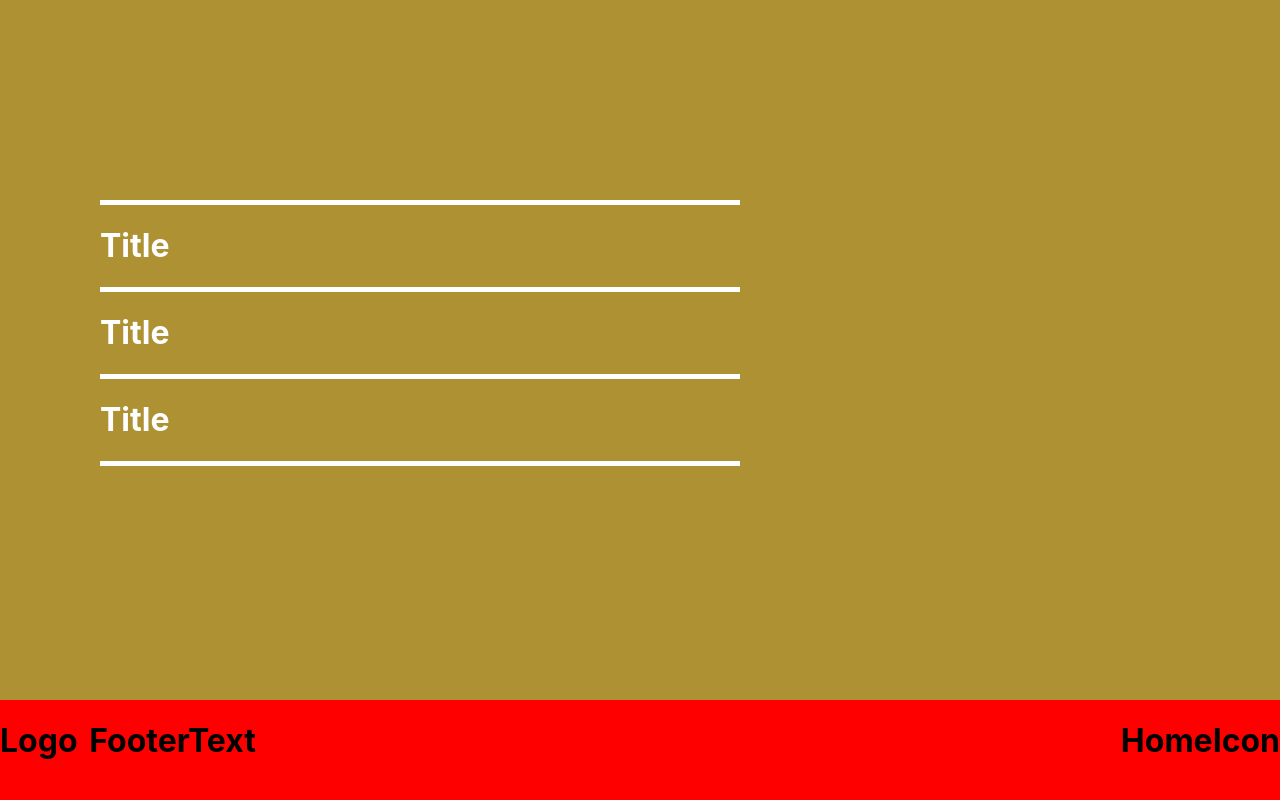
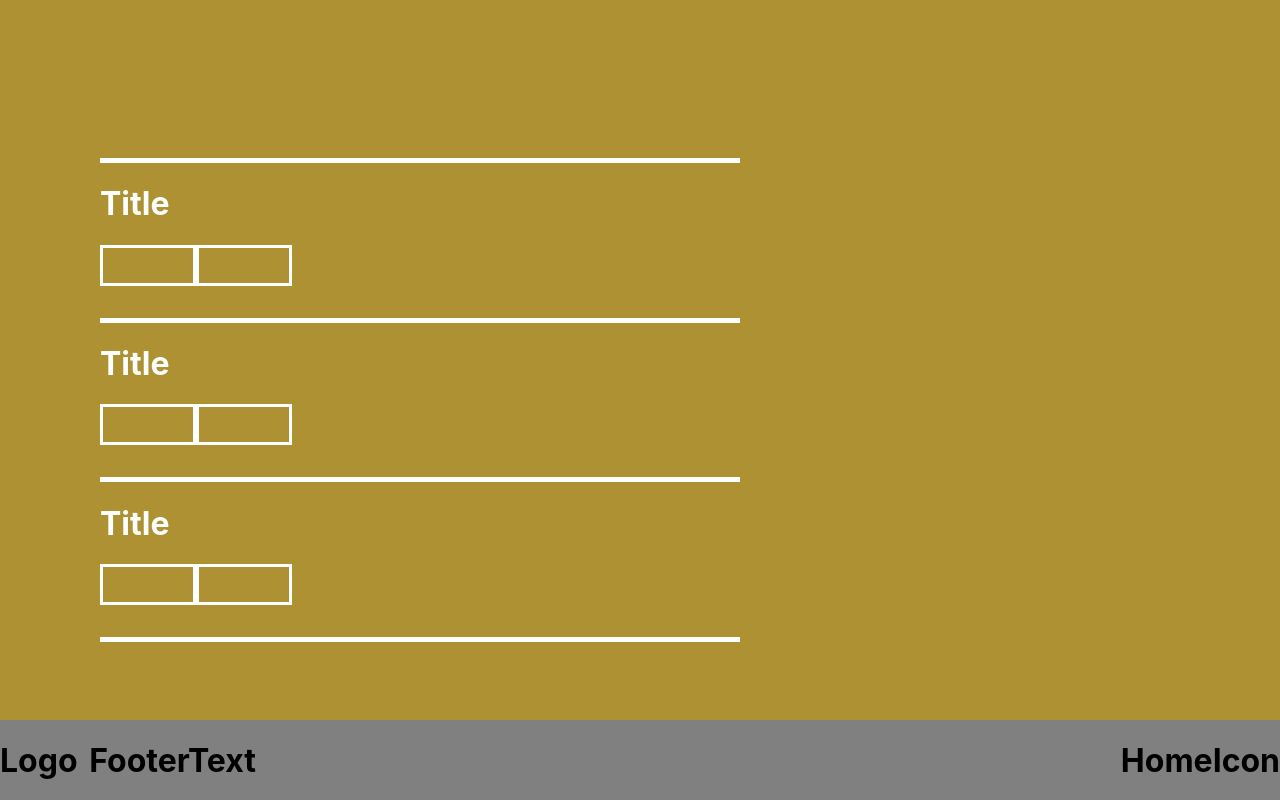
Before and after one commit to vallgroup/Torque-Northern-Trust, a React (Create React App) app in the folder src/app/: page /events in a window 1280 px wide. Built offline with nearby package versions, Linux system fonts and the light colour scheme.

Commit message:
fixed some styles and added events buttons

```diff
--- a/src/app/src/components/Events/styles.js
+++ b/src/app/src/components/Events/Events.styles.js
@@ -10,7 +10,6 @@ export const EventsPageContainer = styled.div`
 `;
 
 export const EventsDisplayContainer = styled.div`
-  height: 50%;
   width: 50%;
   margin-left: 100px;
   text-align: left;
@@ -21,3 +20,16 @@ export const Event = styled.div`
   border-width: 5px 0 5px 0;
   border-color: white;
 `;
+
+export const ButtonContainer = styled.div`
+  display: flex;
+  margin-bottom: 5%;
+  justify-content: space-between;
+  width: 30%;
+`;
+
+export const EventButton = styled.div`
+  height: 35px;
+  width: 100px;
+  border: 3px solid white;
+`;
--- a/src/app/src/components/Events/EventsDisplay.js
+++ b/src/app/src/components/Events/EventsDisplay.js
@@ -1,5 +1,10 @@
 import React from "react";
-import { EventsDisplayContainer, Event } from "./styles";
+import {
+  EventsDisplayContainer,
+  Event,
+  EventButton,
+  ButtonContainer
+} from "./Events.styles";
 
 export default function EventsDisplay() {
   const data = [1, 2, 3];
@@ -16,6 +21,10 @@ export default function EventsDisplay() {
           }
         >
           <h1>Title</h1>
+          <ButtonContainer>
+            <EventButton />
+            <EventButton />
+          </ButtonContainer>
         </Event>
       ))}
     </EventsDisplayContainer>
--- a/src/app/src/components/Events/EventsPage.js
+++ b/src/app/src/components/Events/EventsPage.js
@@ -1,5 +1,5 @@
 import React from "react";
-import { EventsPageContainer } from "./styles";
+import { EventsPageContainer } from "./Events.styles";
 import EventsDisplay from "./EventsDisplay";
 
 export default function EventsPage() {
--- a/src/app/src/components/Footer/footerStyles.js
+++ b/src/app/src/components/Footer/footerStyles.js
@@ -2,9 +2,9 @@ import styled from "styled-components";
 
 export const FooterContainer = styled.div`
   width: 100%;
-  height: 100px;
-  background-color: red;
-  position: fixed;
+  height: 10%;
+  background-color: grey;
+  position: absolute;
   bottom: 0;
   display: flex;
   justify-content: space-between;
--- a/src/app/src/components/PortraitGrids/styles/GridStyle.js
+++ b/src/app/src/components/PortraitGrids/styles/GridStyle.js
@@ -2,7 +2,7 @@ import styled from "styled-components";
 
 export const GridContainer = styled.div`
   width: 100%;
-  height: 100vh;
+  height: 90%;
   display: grid;
   grid-template-columns: 1fr 1fr 1fr 1fr 1fr 1fr 1fr 1fr;
   grid-template-rows: 1fr 1fr 1fr 1fr;
--- a/src/app/src/components/Video/videoStyles.js
+++ b/src/app/src/components/Video/videoStyles.js
@@ -1,6 +1,6 @@
 import styled from "styled-components";
 
 export const VideoPageContainer = styled.div`
-  height: 100%;
+  height: 90%;
   width: 100%;
 `;
```
